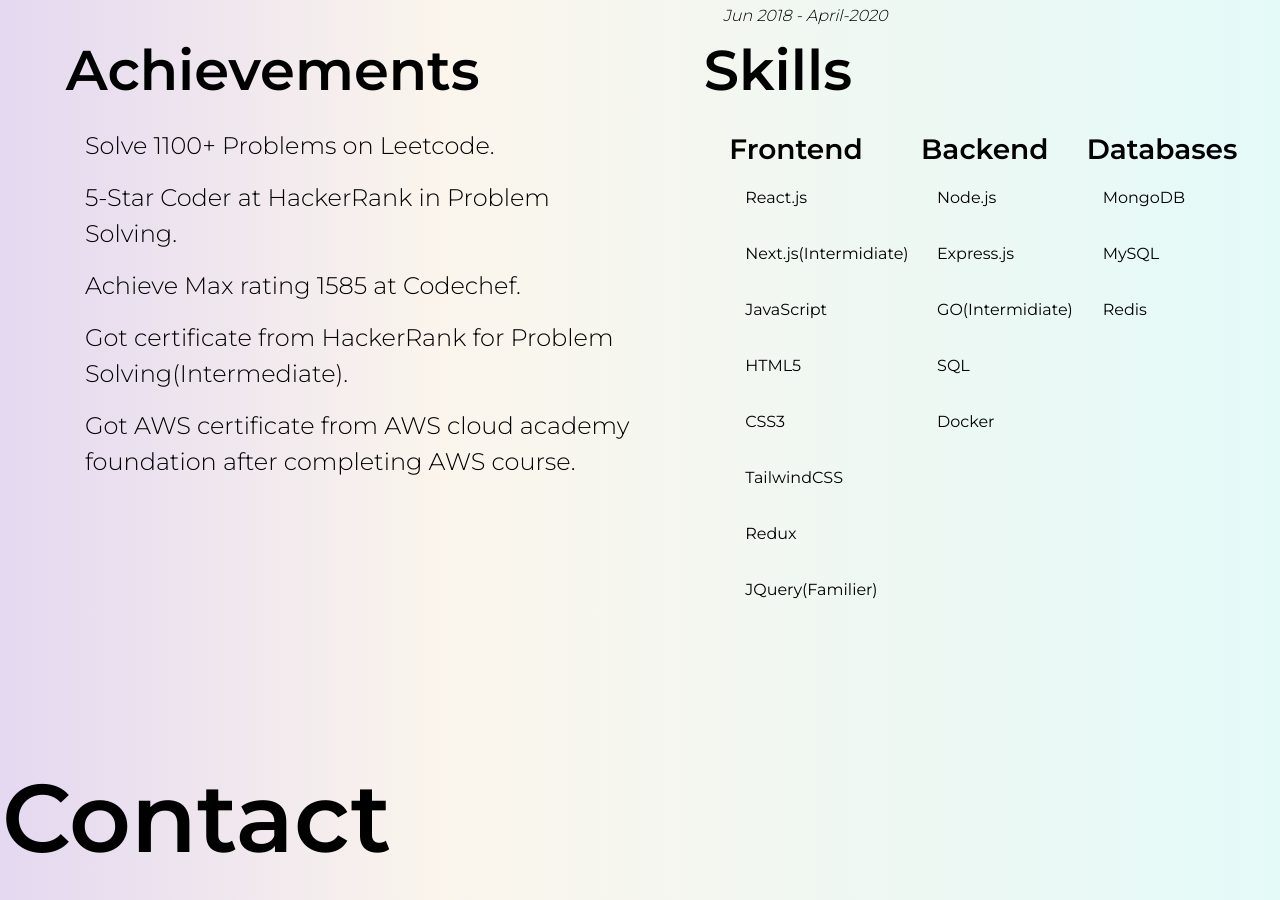
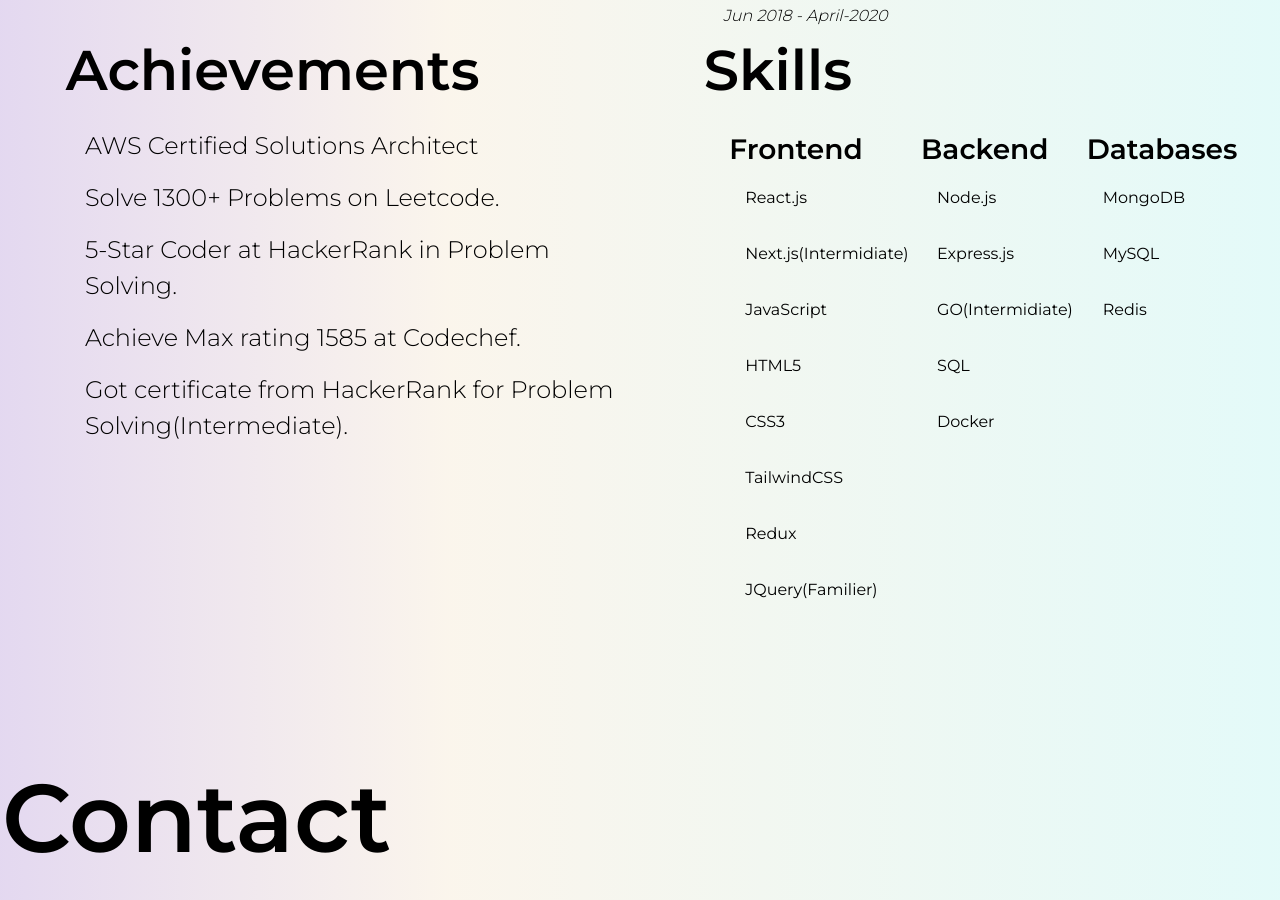
Before and after one commit to Fenilpanseriya/portfolio, a Next.js app: page / in a window 1280 px wide. Shown: the part 1164-2064 px from the top of the page. Built offline with nearby package versions, Linux system fonts and the light colour scheme.

Commit message:
update the updated resume link

```diff
--- a/src/app/page.jsx
+++ b/src/app/page.jsx
@@ -52,7 +52,7 @@
         </button>
         <div className={`menu ${menuOpen ? 'open' : ''}`}>
           <ul className="menuItems">
-            <li><a href="https://drive.google.com/file/d/1p3RaVF_HEsJe2Gp7WT-AR6Ggnjs7wutp/view?usp=drive_link" target="_blank" rel="noopener noreferrer">Resume</a></li>
+            <li><a href="https://drive.google.com/file/d/10ZQunUeQZUmcztPSTB_pDKNCA8_VojSt/view?usp=drive_link" target="_blank" rel="noopener noreferrer">Resume</a></li>
             <li className="aboutme" onClick={handleScroll}>About Me</li>
             <li className="skill" onClick={handleScroll}>Skills</li>
             <li><a href="https://github.com/Fenilpanseriya?tab=repositories" target="_blank" rel="noopener noreferrer">Project</a></li>
@@ -124,10 +124,14 @@
           </div>
           <div className="boxes">
             <h2 className="h23">Achievements</h2>
-
+            <h4>
+              <a href="https://www.credly.com/badges/f6235e99-1d7b-48f5-84b5-0976a409429a">
+                AWS Certified Solutions Architect
+              </a>
+            </h4>
             <h4>
               <a href="https://leetcode.com/fenilpanseriya/">
-                Solve 1100+ Problems on Leetcode.{" "}
+                Solve 1300+ Problems on Leetcode.{" "}
               </a>
             </h4>
             <h4>
@@ -146,12 +150,7 @@
                 Solving(Intermediate).
               </a>
             </h4>
-            <h4>
-              <a href="https://www.credly.com/users/fenil-panseriya/badges">
-                Got AWS certificate from AWS cloud academy foundation after
-                completing AWS course.
-              </a>
-            </h4>
+
           </div>
           <div className="boxes">
             <h2>Skills</h2>
```
